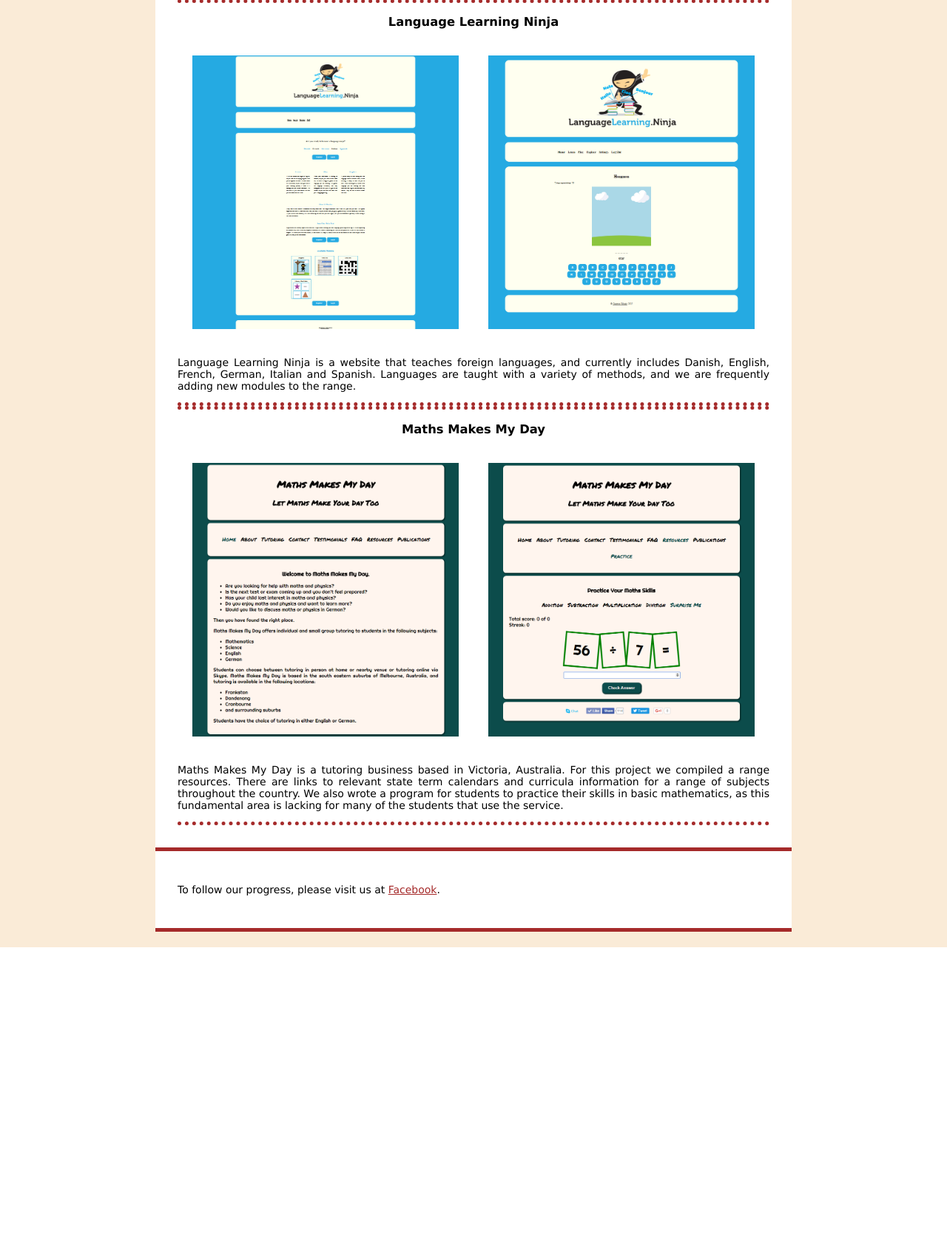
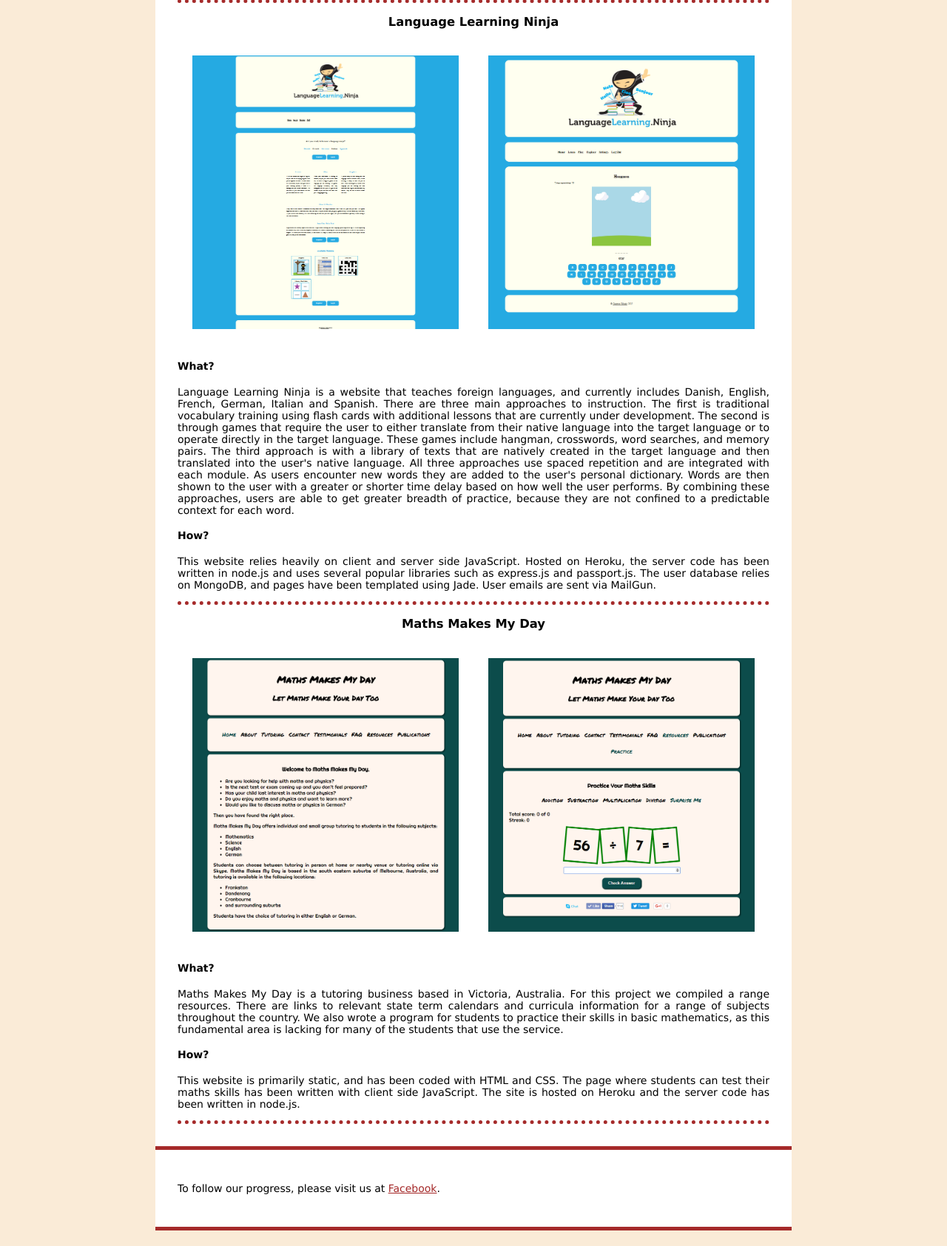
Before and after one commit to CatherineGracey/cm, a Node server app: page / in a window 1280 px wide. Shown: the part 384-2069 px from the top of the page at 74% size. Before the commit the page ends 1665 px from the top, so only its background shows below. Run offline with Node 20, Linux system fonts and the light colour scheme; some libraries are stand-ins or nearby versions.

Commit message:
Updated CSS and project descriptions.

```diff
--- a/public/stylesheets/style.css
+++ b/public/stylesheets/style.css
@@ -38,8 +38,10 @@
 
 .project {
   border-top: dotted brown 5px;
+}
+
+.project:nth-last-of-type(1) {
   border-bottom: dotted brown 5px;
-
 }
 
 .project h3 {
--- a/views/index.jade
+++ b/views/index.jade
@@ -11,10 +11,16 @@
 				a(href="http://www.languagelearning.ninja")
 					img(src="/images/lln-index.png")
 					img(src="/images/lln-hangman.png")
-				p Language Learning Ninja is a website that teaches foreign languages, and currently includes Danish, English, French, German, Italian and Spanish. Languages are taught with a variety of methods, and we are frequently adding new modules to the range.
+				h4 What?
+				p Language Learning Ninja is a website that teaches foreign languages, and currently includes Danish, English, French, German, Italian and Spanish. There are three main approaches to instruction. The first is traditional vocabulary training using flash cards with additional lessons that are currently under development. The second is through games that require the user to either translate from their native language into the target language or to operate directly in the target language. These games include hangman, crosswords, word searches, and memory pairs. The third approach is with a library of texts that are natively created in the target language and then translated into the user's native language. All three approaches use spaced repetition and are integrated with each module. As users encounter new words they are added to the user's personal dictionary. Words are then shown to the user with a greater or shorter time delay based on how well the user performs. By combining these approaches, users are able to get greater breadth of practice, because they are not confined to a predictable context for each word.
+				h4 How?
+				p This website relies heavily on client and server side JavaScript. Hosted on Heroku, the server code has been written in node.js and uses several popular libraries such as express.js and passport.js. The user database relies on MongoDB, and pages have been templated using Jade. User emails are sent via MailGun.
 		div.project
 			h3 Maths Makes My Day
 			a(href="http://www.mathsmakesmyday.com")
 				img(src="/images/mmmd-index.png")
 				img(src="/images/mmmd-practice.png")
+			h4 What?
 			p Maths Makes My Day is a tutoring business based in Victoria, Australia. For this project we compiled a range resources. There are links to relevant state term calendars and curricula information for a range of subjects throughout the country. We also wrote a program for students to practice their skills in basic mathematics, as this fundamental area is lacking for many of the students that use the service.
+			h4 How?
+			p This website is primarily static, and has been coded with HTML and CSS. The page where students can test their maths skills has been written with client side JavaScript. The site is hosted on Heroku and the server code has been written in node.js.
```
